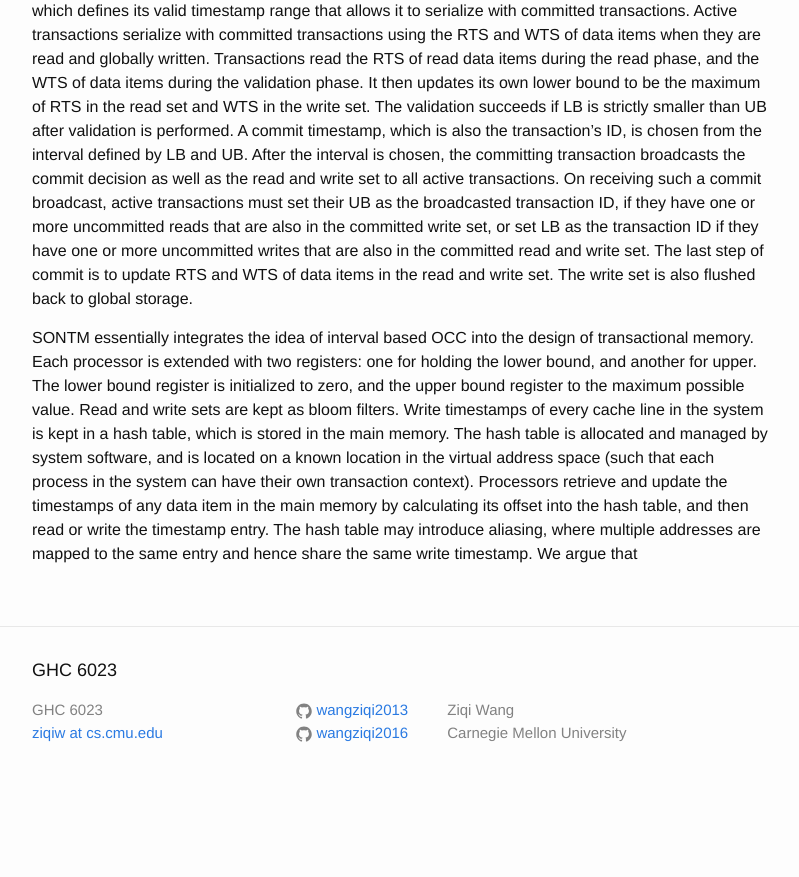
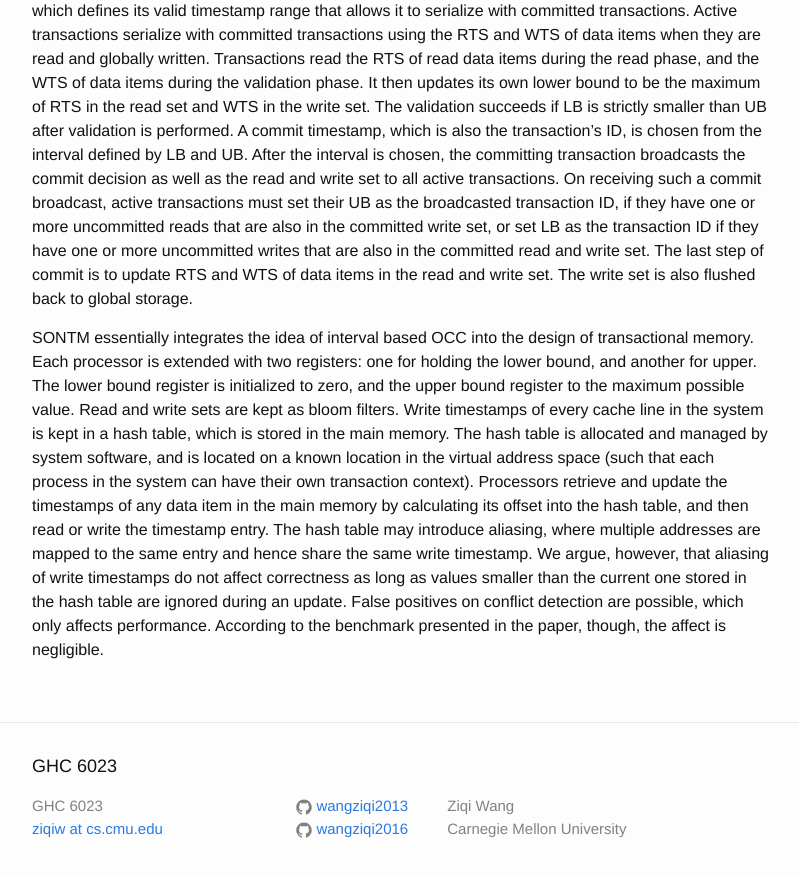
Before and after one commit to wangziqi2013/wangziqi2013.github.io, a Jekyll site: the page built from _posts/2018-06-20-sontm.markdown, in a window 1280 px wide and 900 px high, scrolled down 1102 px. Shown: the top 877 px of the window, without its empty margins (238-1037 px from the left). Built offline with Jekyll 4.4.1, drawn with Linux system fonts in a browser that asks for light colours; before the commit the page ends 1906 px from its top, so only the background shows below that.

Commit message:
Finish write set description

```diff
--- a/_posts/2018-06-20-sontm.markdown
+++ b/_posts/2018-06-20-sontm.markdown
@@ -52,4 +52,7 @@ in the main memory. The hash table is allocated and managed by system software,
 in the virtual address space (such that each process in the system can have their own transaction context).
 Processors retrieve and update the timestamps of any data item in the main memory by calculating its offset
 into the hash table, and then read or write the timestamp entry. The hash table may introduce aliasing, where
-multiple addresses are mapped to the same entry and hence share the same write timestamp. We argue that
+multiple addresses are mapped to the same entry and hence share the same write timestamp. We argue, however,
+that aliasing of write timestamps do not affect correctness as long as values smaller than the current one
+stored in the hash table are ignored during an update. False positives on conflict detection are possible, which
+only affects performance. According to the benchmark presented in the paper, though, the affect is negligible.
```
